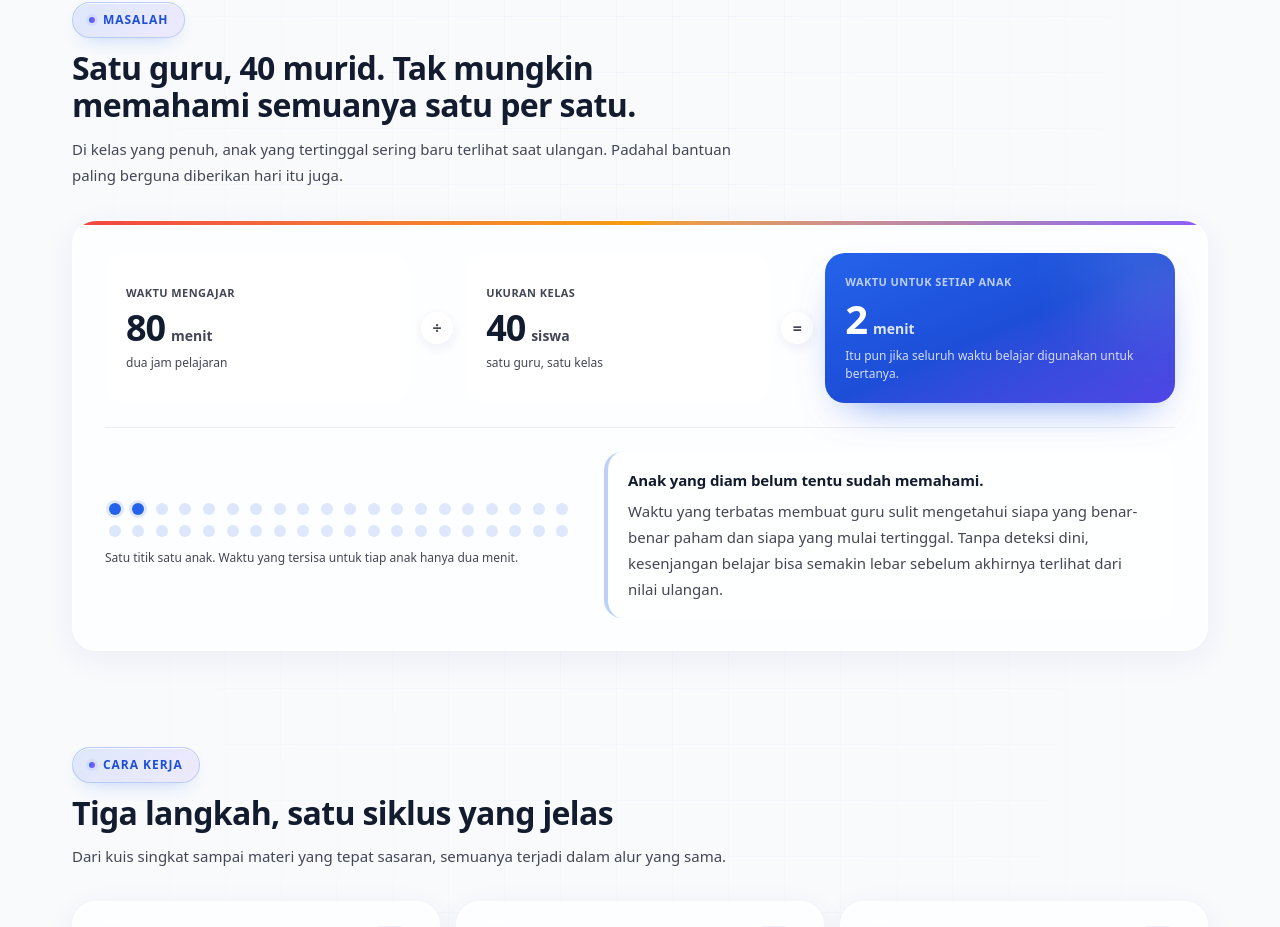
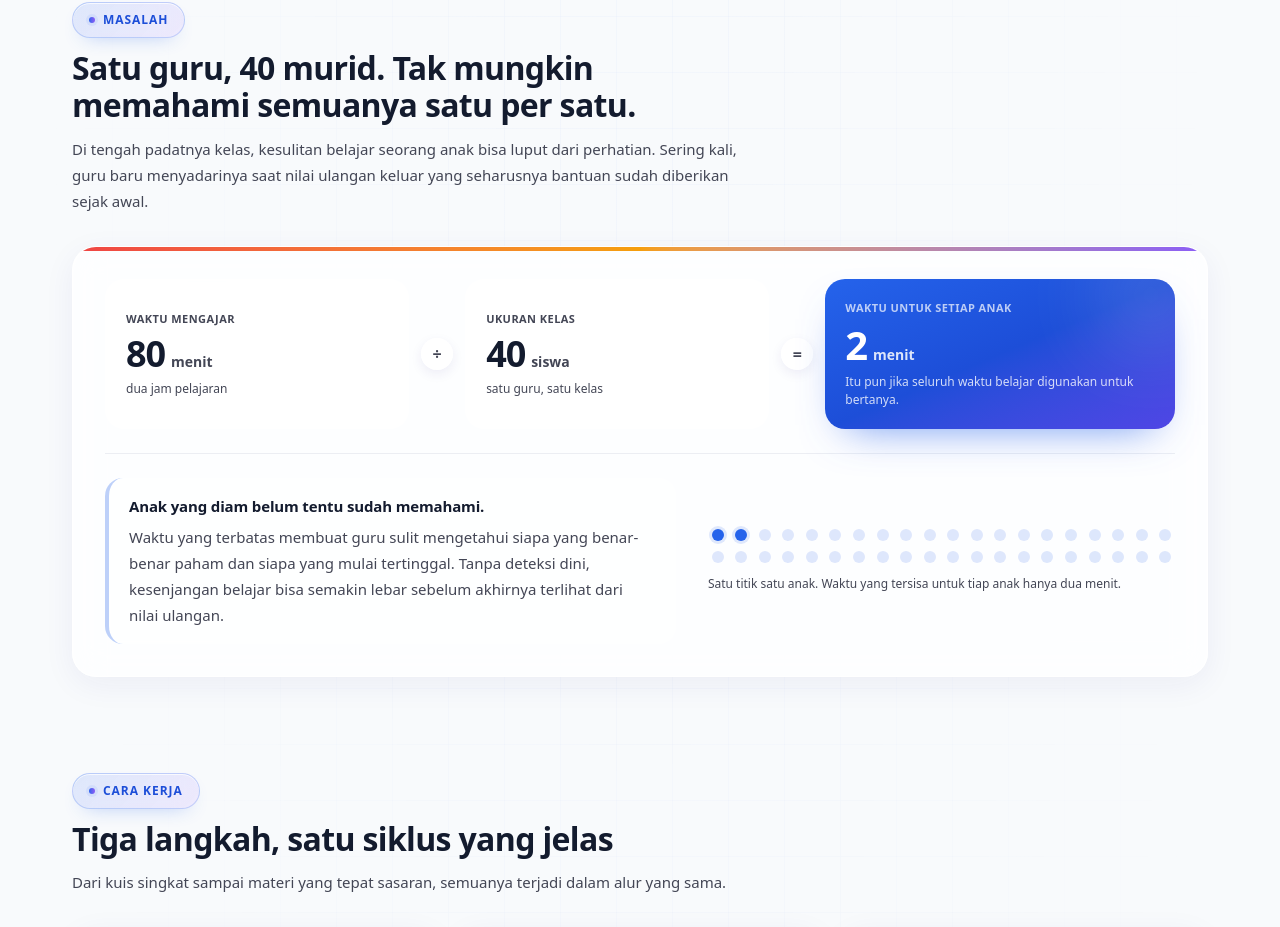
Before and after one commit to hsbysddq/gurupintar, a Next.js app: page / in a window 1280 px wide. Shown: the part 1216-2143 px from the top of the page. Built offline with nearby package versions, Linux system fonts and the light colour scheme.

Commit message:
feat(landing): sesuaikan susunan dan deskripsi bagian masalah

```diff
--- a/app/page.tsx
+++ b/app/page.tsx
@@ -264,7 +264,7 @@ export default function Beranda() {
             id="judul-masalah"
             eyebrow="Masalah"
             title="Satu guru, 40 murid. Tak mungkin memahami semuanya satu per satu."
-            description="Di kelas yang penuh, anak yang tertinggal sering baru terlihat saat ulangan. Padahal bantuan paling berguna diberikan hari itu juga."
+            description="Di tengah padatnya kelas, kesulitan belajar seorang anak bisa luput dari perhatian. Sering kali, guru baru menyadarinya saat nilai ulangan keluar yang seharusnya bantuan sudah diberikan sejak awal."
           />
 
           <div className={`${KARTU} relative overflow-hidden p-5 sm:p-6 md:p-8`}>
@@ -333,7 +333,18 @@ export default function Beranda() {
               </div>
             </div>
 
-            <div className="mt-6 grid gap-5 border-t border-aura-outline/30 pt-5 md:grid-cols-[minmax(0,0.9fr)_minmax(0,1.1fr)] md:items-center md:gap-8 md:pt-6">
+            <div className="mt-6 grid gap-5 border-t border-aura-outline/30 pt-5 md:grid-cols-[minmax(0,1.1fr)_minmax(0,0.9fr)] md:items-center md:gap-8 md:pt-6">
+              <div className="rounded-[18px] border-l-4 border-aura-primary/30 bg-white/45 px-5 py-4">
+                <h3 className="font-display text-[15px] leading-[24px] font-bold tracking-[-0.01em] text-aura-ink">
+                  Anak yang diam belum tentu sudah memahami.
+                </h3>
+                <p className="mt-1.5 font-body text-[14px] leading-[24px] text-aura-muted sm:text-[15px] sm:leading-[26px]">
+                  Waktu yang terbatas membuat guru sulit mengetahui siapa yang benar-benar paham dan siapa yang mulai
+                  tertinggal. Tanpa deteksi dini, kesenjangan belajar bisa semakin lebar sebelum akhirnya terlihat dari
+                  nilai ulangan.
+                </p>
+              </div>
+
               <div className="flex flex-col gap-3">
                 <div
                   role="img"
@@ -352,17 +363,6 @@ export default function Beranda() {
                 </div>
                 <p className="font-body text-[12px] leading-[18px] text-aura-muted">
                   Satu titik satu anak. Waktu yang tersisa untuk tiap anak hanya dua menit.
-                </p>
-              </div>
-
-              <div className="rounded-[18px] border-l-4 border-aura-primary/30 bg-white/45 px-5 py-4">
-                <h3 className="font-display text-[15px] leading-[24px] font-bold tracking-[-0.01em] text-aura-ink">
-                  Anak yang diam belum tentu sudah memahami.
-                </h3>
-                <p className="mt-1.5 font-body text-[14px] leading-[24px] text-aura-muted sm:text-[15px] sm:leading-[26px]">
-                  Waktu yang terbatas membuat guru sulit mengetahui siapa yang benar-benar paham dan siapa yang mulai
-                  tertinggal. Tanpa deteksi dini, kesenjangan belajar bisa semakin lebar sebelum akhirnya terlihat dari
-                  nilai ulangan.
                 </p>
               </div>
             </div>
```
Also changed, not shown: .commandcode/taste/taste-—-command-code/taste.md.
